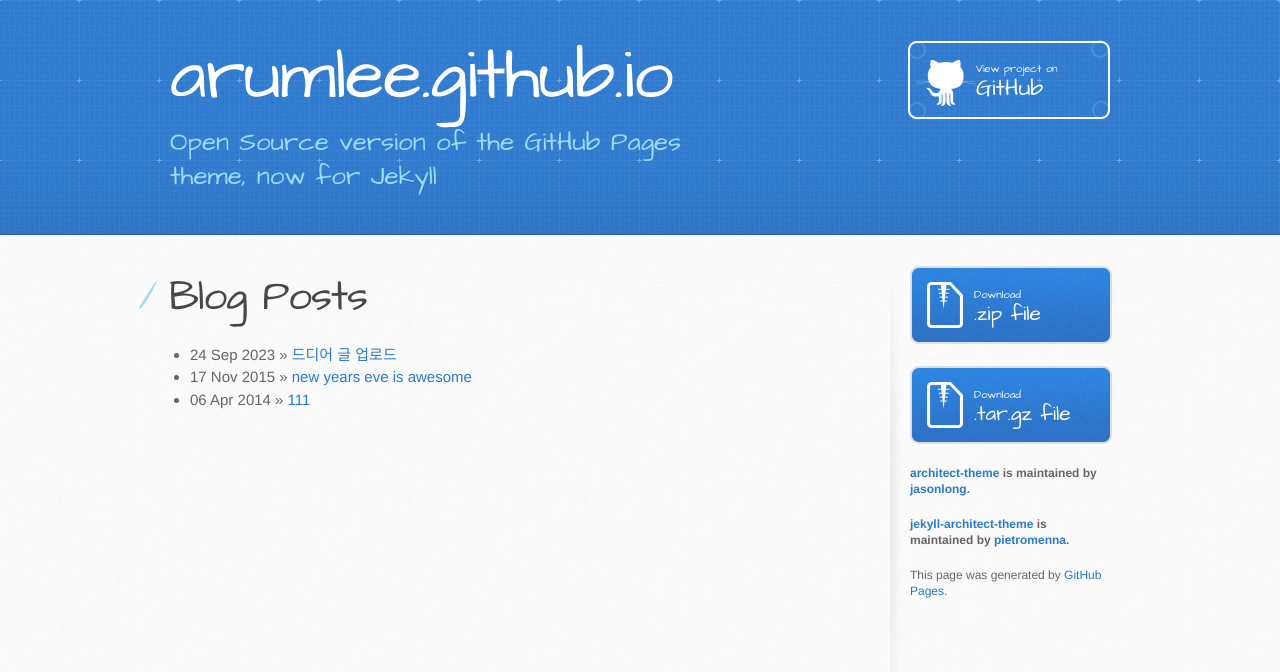
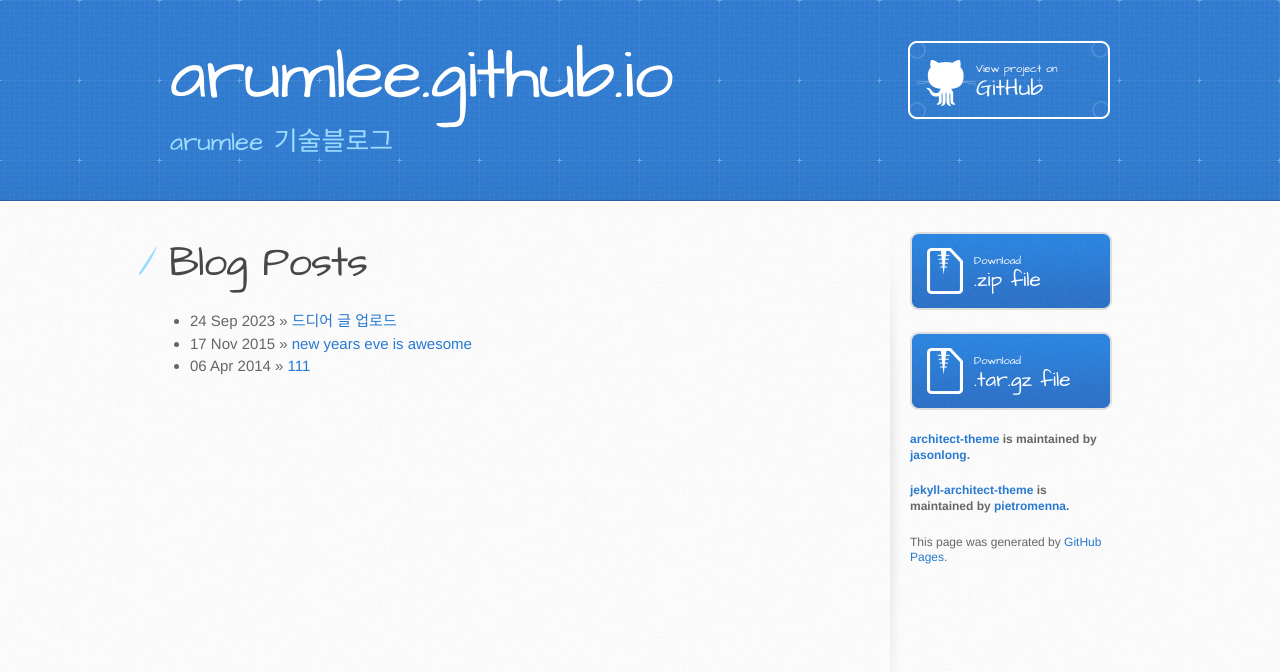
Before and after one commit to arumlee/arumlee.github.io, a Jekyll site: the page built from index.html, in a window 1280 px wide. Shown: the top 672 px of the page. Built offline with Jekyll 4.4.1, drawn with Linux system fonts in a browser that asks for light colours.

Commit message:
Change config and default page

```diff
--- a/_config.yml
+++ b/_config.yml
@@ -1,8 +1,9 @@
 # Setup
 name: arumlee.github.io
+description: arumlee 기술블로그
 tagline: A responsive theme for your project on GitHub Pages
 baseurl: ""
-locale: "en"
+locale: "ko"
 
 # Gems
 gems:
--- a/_layouts/default.html
+++ b/_layouts/default.html
@@ -20,7 +20,7 @@
     <header>
       <div class="inner">
         <h1> {{ site.name }} </h1>
-        <h2>Open Source version of the GitHub Pages theme, now for Jekyll</h2>
+        <h2> {{ site.description }}</h2>
         <a href="https://github.com/pietromenna/jekyll-architect-theme" class="button"><small>View project on</small> GitHub</a>
       </div>
     </header>
```
